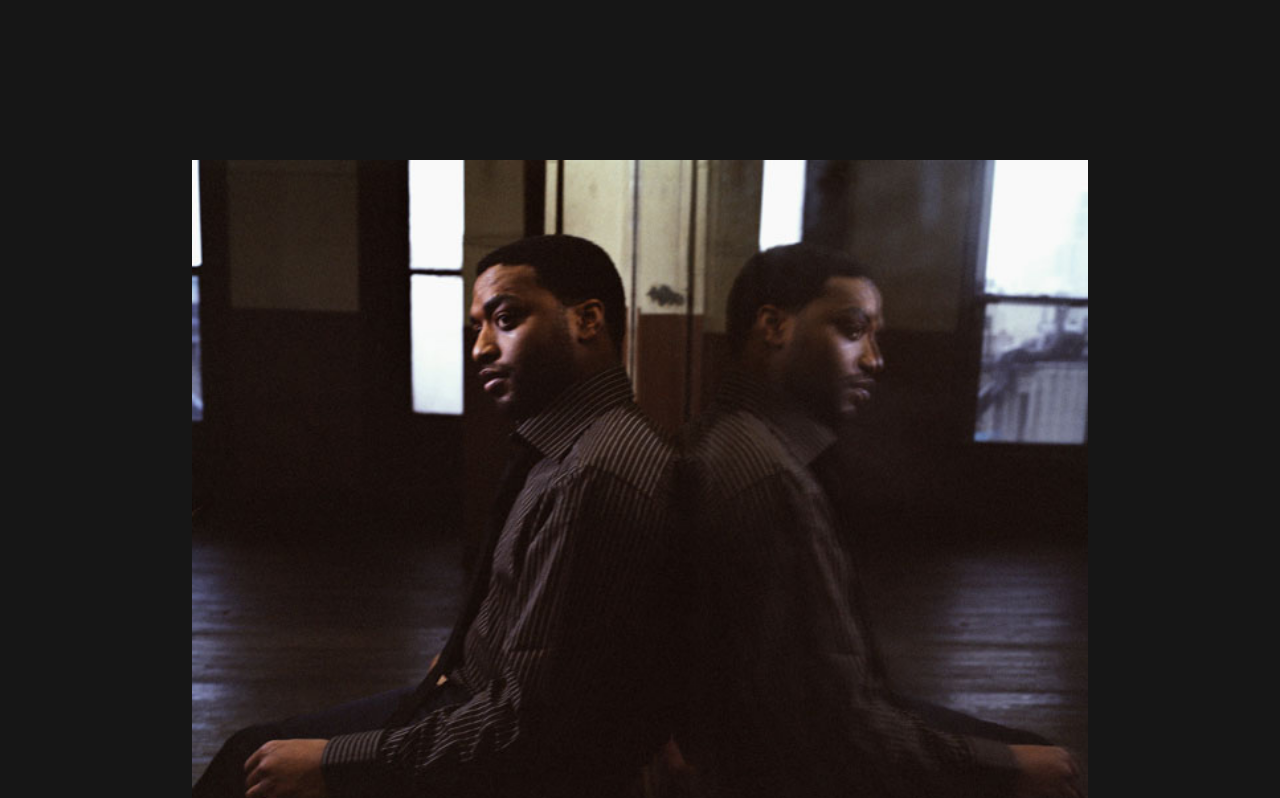
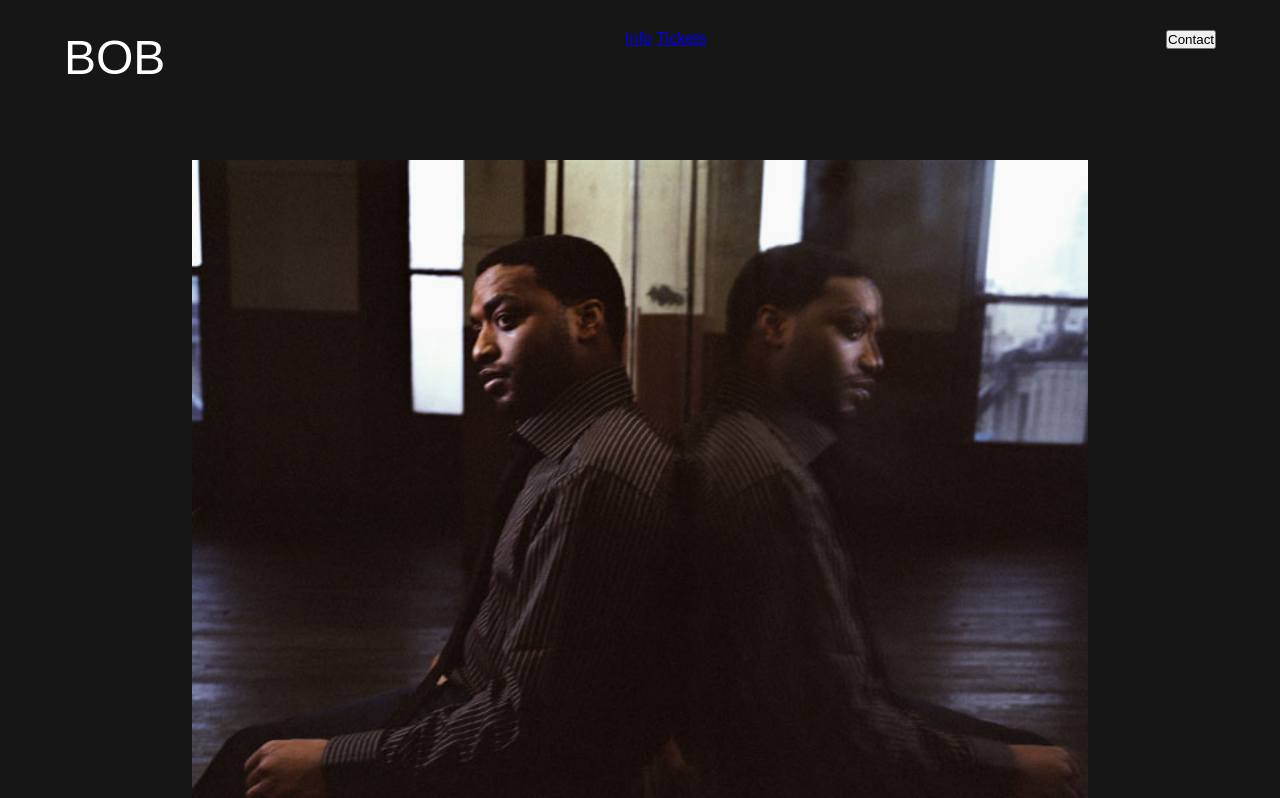
Before and after one commit to AnthonyBobongo/distorted-landing-page, a plain HTML site: page index.html in a window 1280 px wide. Shown: the top 798 px of the page. Drawn offline with Linux system fonts and the light colour scheme.

Commit message:
added nav bar

```diff
--- a/index.html
+++ b/index.html
@@ -9,6 +9,14 @@
 </head>
 
 <body>
+  <header>
+    <h1 class="logo">BOB</h1>
+    <ul class="nav-links">
+      <li><a href="#">Info</a></li>
+      <li><a href="#">Tickets</a></li>
+    </ul>
+    <a class="cta" href=""><button> Contact</button></a>
+  </header>
   <div class="smooth-scroll-wrapper">
     <div class="content">
       <section>
@@ -34,7 +42,7 @@
         </div>
         <div>
           <img src="img/me9.jpg" />
-          <h1>Waste Matters</h1>
+          <h1>Summer Sun</h1>
           <p>
             Lorem, ipsum dolor sit amet consectetur adipisicing elit. Facilis minus
             enim fugit laudantium quisquam numquam dolorum voluptas sequi a officia?
--- a/style.css
+++ b/style.css
@@ -14,6 +14,25 @@ body {
   color: white;
 }
 
+header {
+  display: flex;
+  justify-content: space-between;
+  padding: 30px 5%;
+
+}
+
+
+
+.nav-links li {
+  list-style: none;
+
+}
+
+.nav-links li {
+  display: inline-block;
+  text-decoration: none;
+}
+
 .smooth-scroll-wrapper {
   position: fixed;
   z-index: 2;
@@ -23,7 +42,7 @@ body {
 }
 
 body {
-    margin: 800px auto;
+  margin: auto;
 }
 
 .content {
@@ -56,4 +75,3 @@ section img {
 div {
   margin: 0 0 70px 0;
 }
-}
```
Also changed, not shown: img/1prophecy#13 copy.jpg (deleted), img/JoshDuhamel_0989.jpg (deleted). Lines whose indentation alone changed are shown as unchanged.
